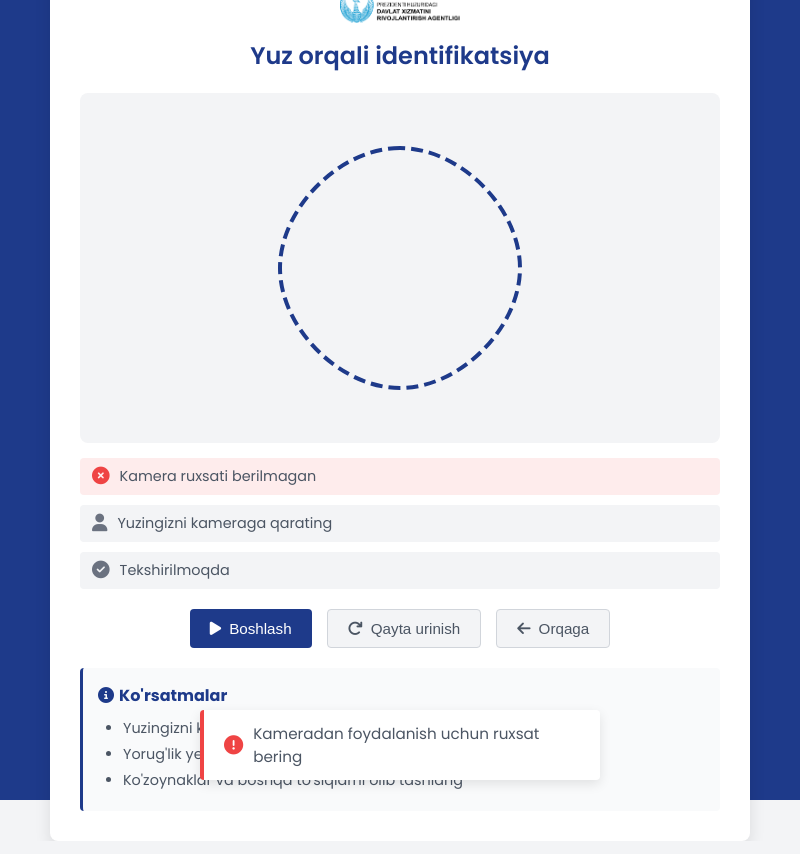
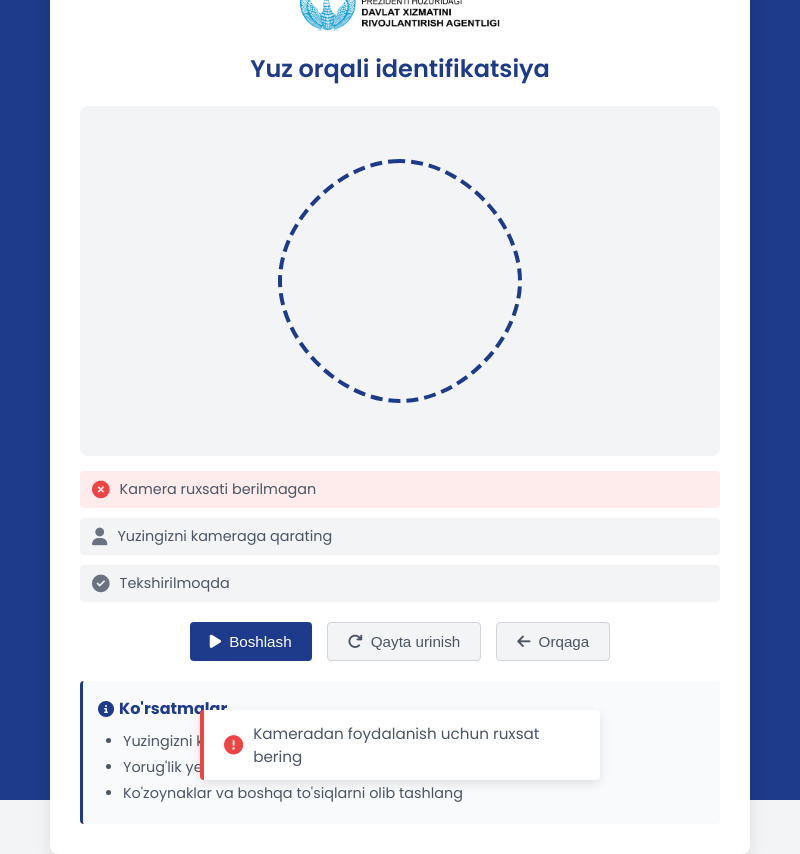
Before and after one commit to Temur01/checking-staffes, an Electron app: page src/faceid.html in a window 800 px wide. Drawn offline with Linux system fonts and the light colour scheme.

```diff
--- a/src/style/faceid.css
+++ b/src/style/faceid.css
@@ -68,9 +68,9 @@
 }
 
 .logo {
-  max-width: 120px;
+  max-width: 200px;
   height: auto;
-  margin-bottom: 15px;
+  margin-bottom: 20px;
 }
 
 .title {
```
Also changed, not shown: src/main.js (+4 -5 lines).
